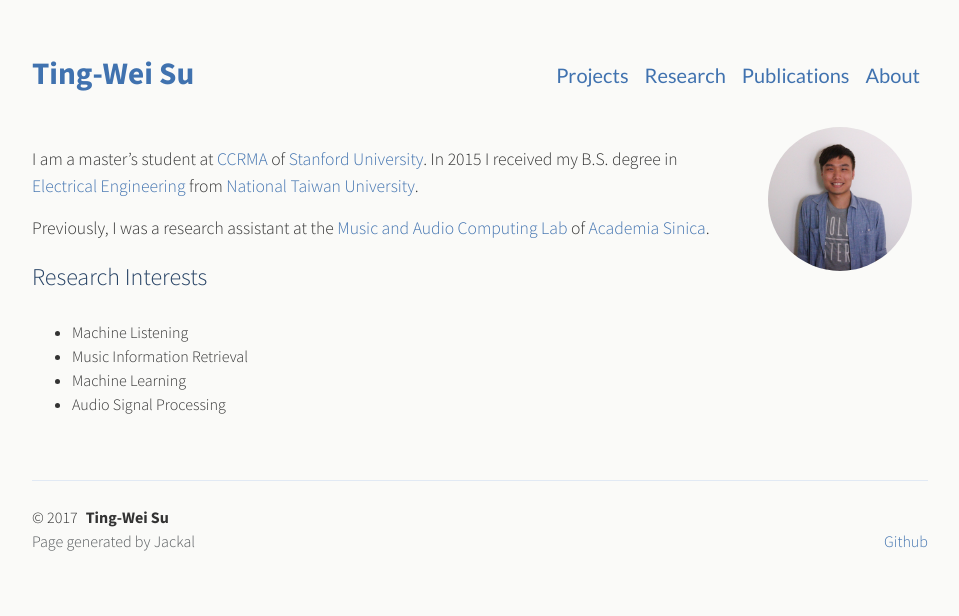
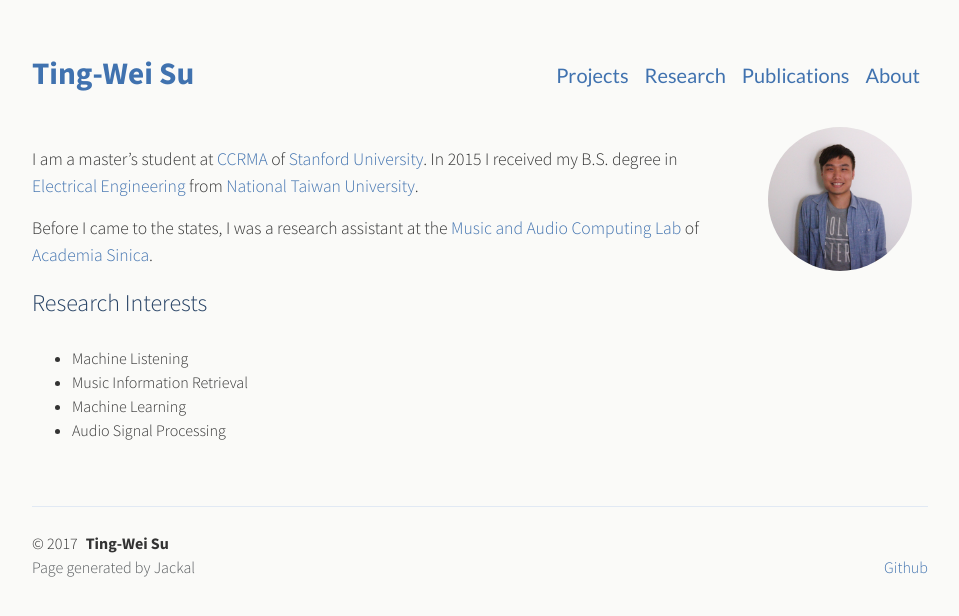
Before and after one commit to tweihaha/tweihaha.github.io, a Jekyll site: the page built from index.md, in a window 1280 px wide. Shown: the top 616 px of the page, without its empty margins (160-1119 px from the left). Built offline with Jekyll 4.4.1, drawn with Linux system fonts in a browser that asks for light colours.

Commit message:
edit index

```diff
--- a/index.md
+++ b/index.md
@@ -13,7 +13,7 @@ layout: default
 I am a master's student at [CCRMA](https://ccrma.stanford.edu/){:target="_blank"} of [Stanford University](https://www.stanford.edu/){:target="_blank"}.
 In 2015 I received my B.S. degree in [Electrical Engineering](https://web.ee.ntu.edu.tw/){:target="_blank"} from [National Taiwan University](http://www.ntu.edu.tw){:target="_blank"}.
 
-Previously, I was a research assistant at the [Music and Audio Computing Lab](http://mac.citi.sinica.edu.tw){:target="_blank"} of [Academia Sinica](https://www.sinica.edu.tw){:target="_blank"}.
+Before I came to the states, I was a research assistant at the [Music and Audio Computing Lab](http://mac.citi.sinica.edu.tw){:target="_blank"} of [Academia Sinica](https://www.sinica.edu.tw){:target="_blank"}.
 
 <!-- #### This site is still under construction... -->
 
```
